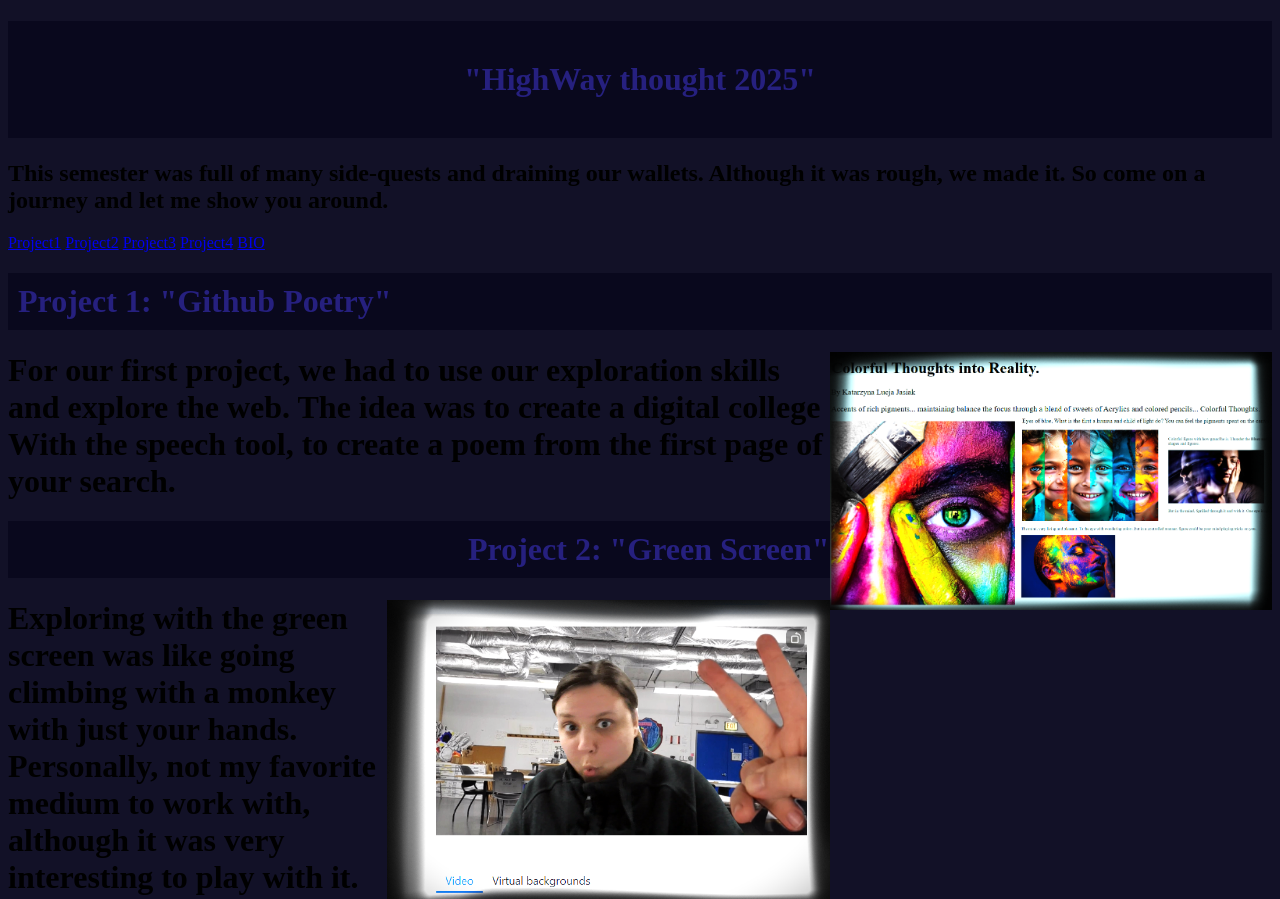
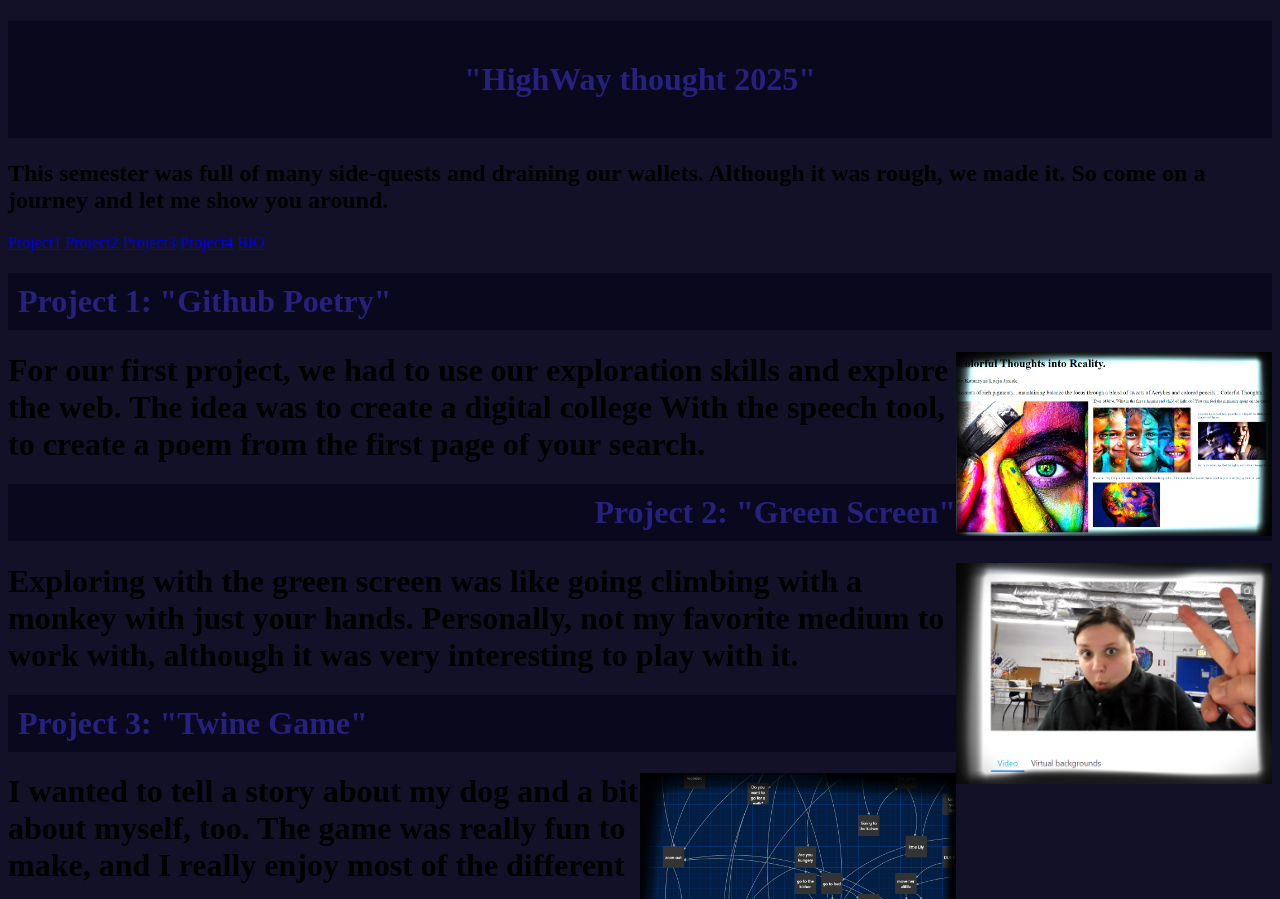
Before and after one commit to Kasia-1010/Project_4_-personal-portfolio-_KASIA, a plain HTML site: page index.html in a window 1280 px wide. Shown: the top 899 px of the page. Drawn offline with Linux system fonts and the light colour scheme.

Commit message:
Update index.html

```diff
--- a/index.html
+++ b/index.html
@@ -82,7 +82,7 @@ color: #26207f;
 <head>
 <style>
 img {
-  width: 35%;
+  width: 25%;
 }
 </style>
 </head>
@@ -156,7 +156,7 @@ color: #26207f;
 <head>
 <style>
 img {
-  width: 35%;
+  width: 25%;
 }
 </style>
 </head>
@@ -214,7 +214,7 @@ color: #26207f;
 <head>
 <style>
 img {
-  width: 35%;
+  width: 25%;
 }
 </style>
 </head>
@@ -261,7 +261,7 @@ color: #26207f;
 <head>
 <style>
 img {
-  width: 35%;
+  width: 25%;
 }
 </style>
 </head>
@@ -319,7 +319,7 @@ color: #26207f;
 <head>
 <style>
 img {
-  width: 35%;
+  width: 25%;
 }
 </style>
 </head>
```
